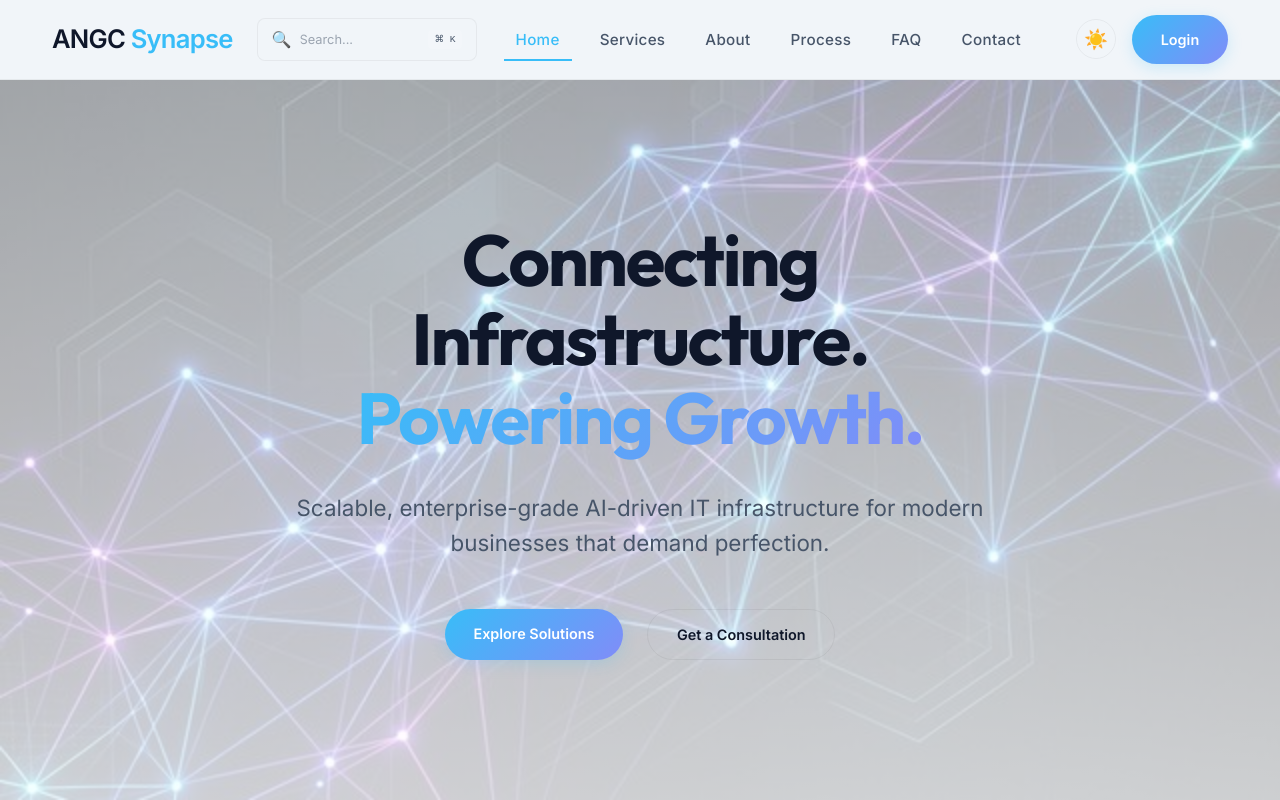
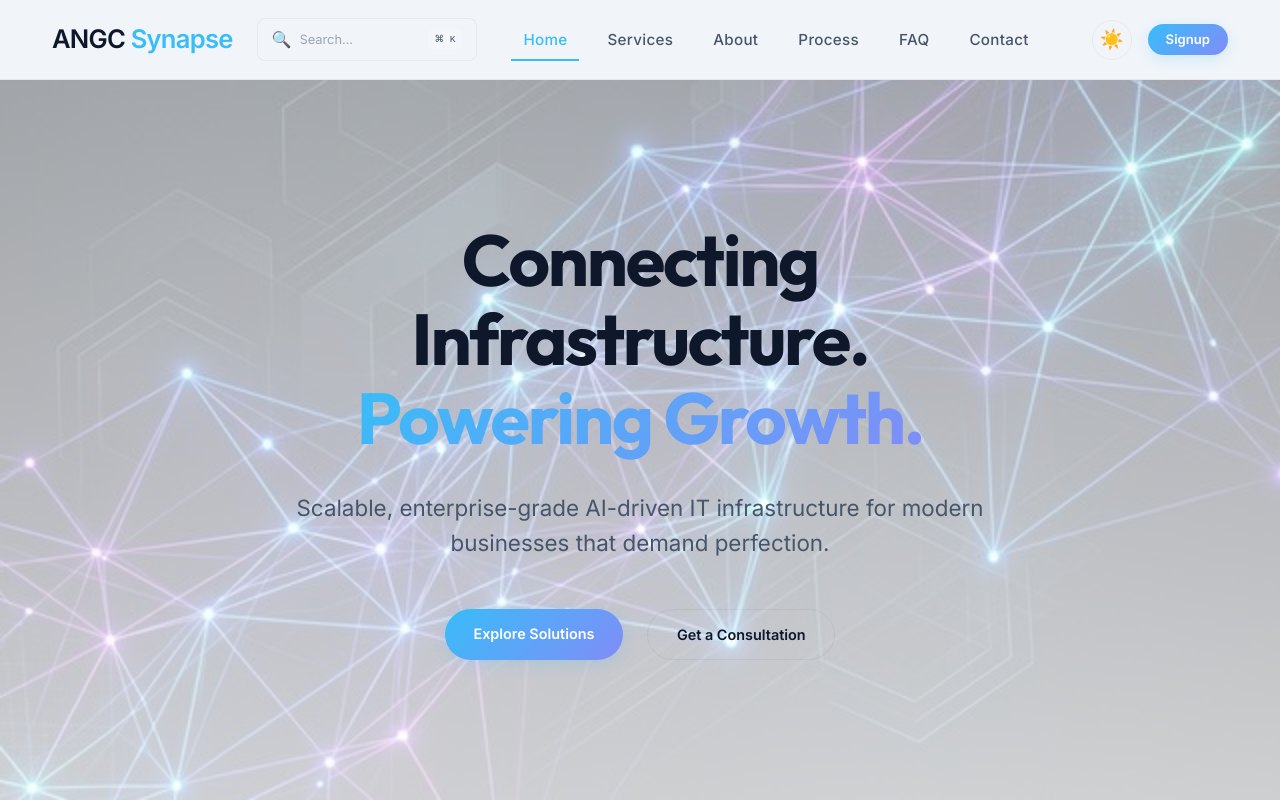
Before and after one commit to RawHit02/ANGC, a website: page index.html in a window 1280 px wide. Shown: the top 800 px of the page. Drawn offline with Linux system fonts and the light colour scheme.

Commit message:
update in the login signup logout page localstorage

```diff
--- a/main.js
+++ b/main.js
@@ -236,7 +236,7 @@
 
     // Dynamic Auth Button Logic - update BOTH desktop and mobile buttons
     function updateAuthButton() {
-        const desktopBtn = document.querySelector('.nav-actions .auth-nav-btn');
+        const desktopBtn = document.querySelector('.auth-nav-btn');
         const mobileAuthBtn = document.querySelector('.mobile-auth-btn');
         const mobileHeaderAuth = document.querySelector('.mobile-header-auth');
         const allBtns = [desktopBtn, mobileAuthBtn, mobileHeaderAuth].filter(Boolean);
--- a/style.css
+++ b/style.css
@@ -577,6 +577,26 @@
     display: none;
 }
 
+/* Desktop auth button in header - compact size */
+.auth-nav-btn {
+    padding: 8px 18px;
+    font-size: 0.82rem;
+    border-radius: 999px;
+    background: var(--accent-gradient);
+    color: white;
+    font-weight: 600;
+    text-decoration: none;
+    white-space: nowrap;
+    transition: all 0.3s ease;
+    display: inline-block;
+    line-height: 1.2;
+}
+
+.auth-nav-btn:hover {
+    transform: translateY(-2px);
+    box-shadow: 0 6px 15px rgba(56, 189, 248, 0.35);
+}
+
 /* Small auth button visible in mobile header bar, next to hamburger */
 .mobile-header-auth {
     display: none;  /* Hidden on desktop */
```
